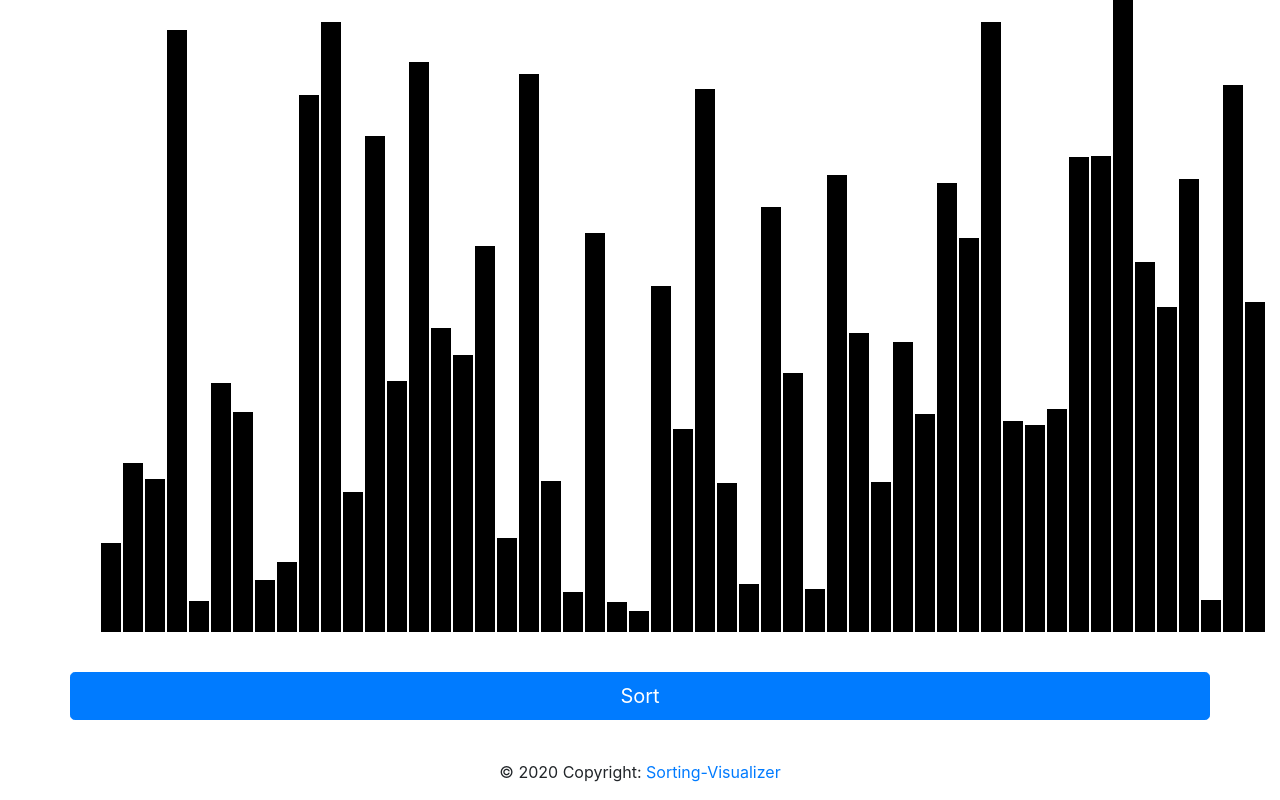
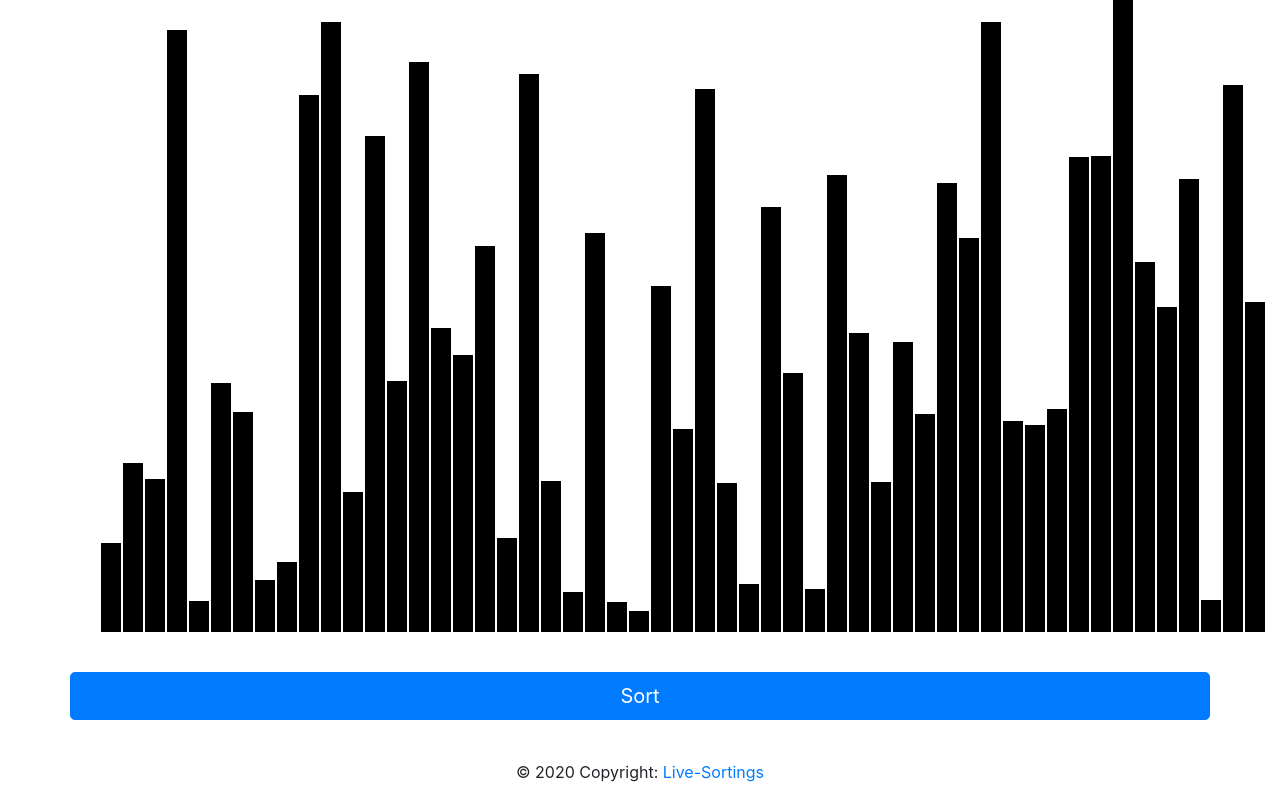
Before and after one commit to sarabjeet1313/Live-Sortings, a React (Create React App) app: page / in a window 1280 px wide. Shown: the part 706-1506 px from the top of the page. Built offline with nearby package versions, Linux system fonts and the light colour scheme.

Commit message:
correcting footer

```diff
--- a/src/Nav_Footer/Footer.jsx
+++ b/src/Nav_Footer/Footer.jsx
@@ -8,7 +8,7 @@ class Footer extends Component {
         <footer class="page-footer font-small unique-color-dark pt-4">
           <div class="footer-copyright text-center py-3">
             © 2020 Copyright:
-            <a href="/"> Sorting-Visualizer</a>
+            <a href="/"> Live-Sortings</a>
           </div>
         </footer>
       </>
```
Also changed, not shown: 8 other files (tests, documents, lock files or other folders).
